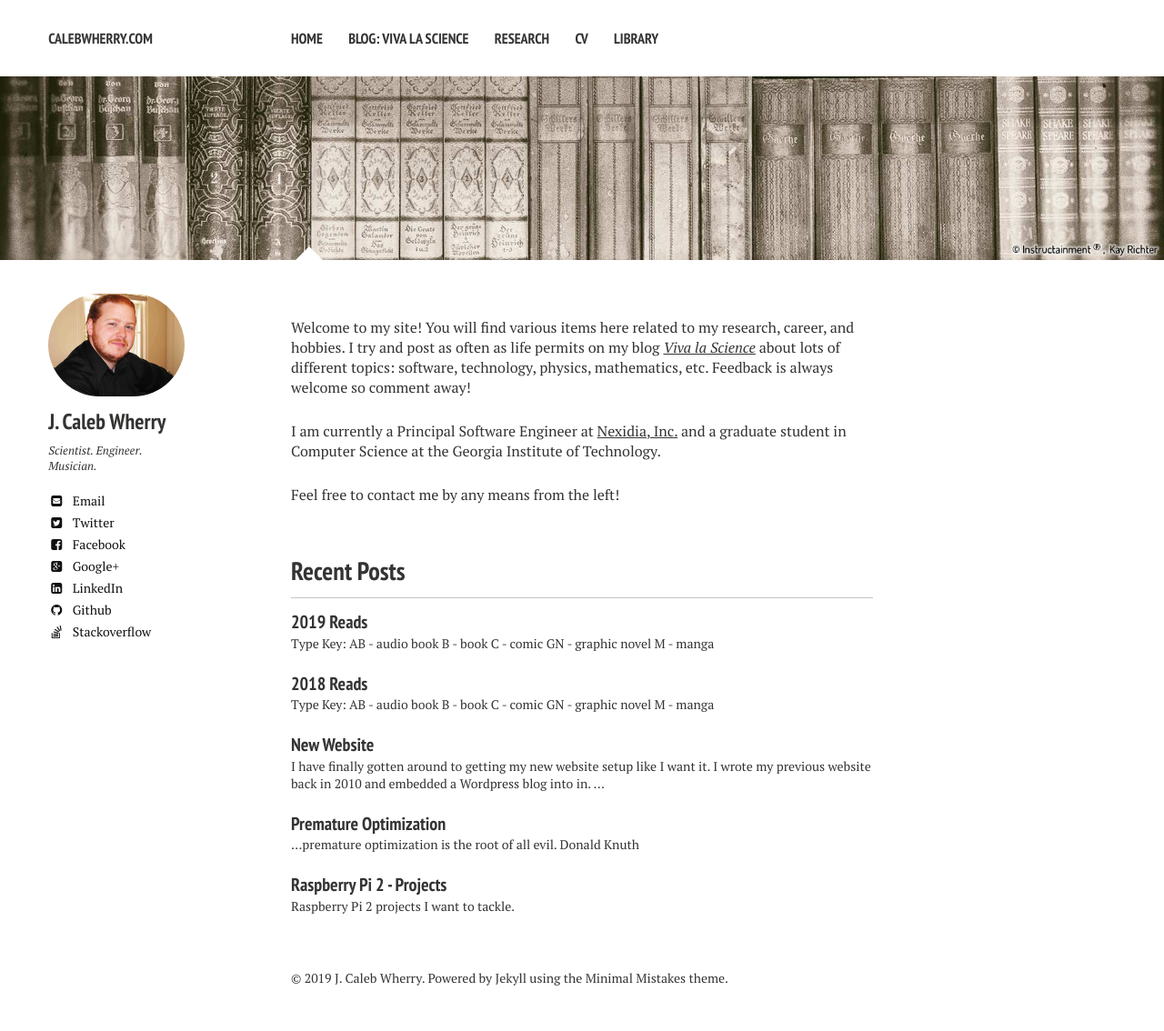
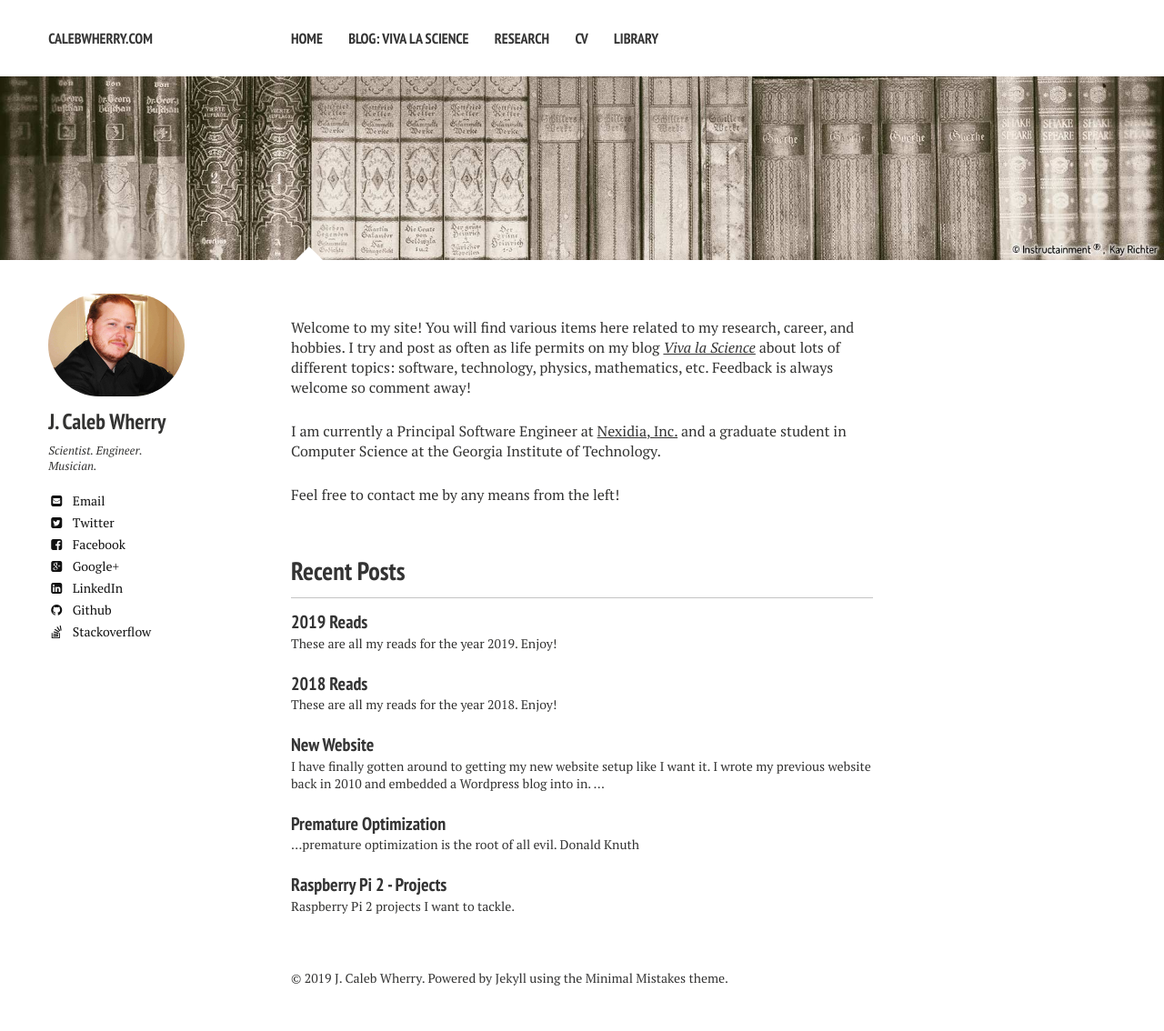
Before and after one commit to calebwherry/calebwherry.github.io, a Jekyll site: the page built from index.md, in a window 1280 px wide. Shown: the whole page at 91% size. Built offline with Jekyll 4.4.1, drawn with Linux system fonts in a browser that asks for light colours; nearby versions of some CDN libraries.

Commit message:
Added preamble to reads post.

```diff
--- a/_posts/2018-12-31-2018-Reads.md
+++ b/_posts/2018-12-31-2018-Reads.md
@@ -15,6 +15,8 @@ tags:
 image:
   feature: main-banner-2.jpg
 ---
+
+These are all my reads for the year 2018. Enjoy!
 
 Type Key:
 * AB - audio book
--- a/_posts/2019-01-01-2019-Reads.md
+++ b/_posts/2019-01-01-2019-Reads.md
@@ -16,6 +16,8 @@ image:
   feature: main-banner-2.jpg
 ---
 
+These are all my reads for the year 2019. Enjoy!
+
 Type Key:
 * AB - audio book
 * B - book
```
